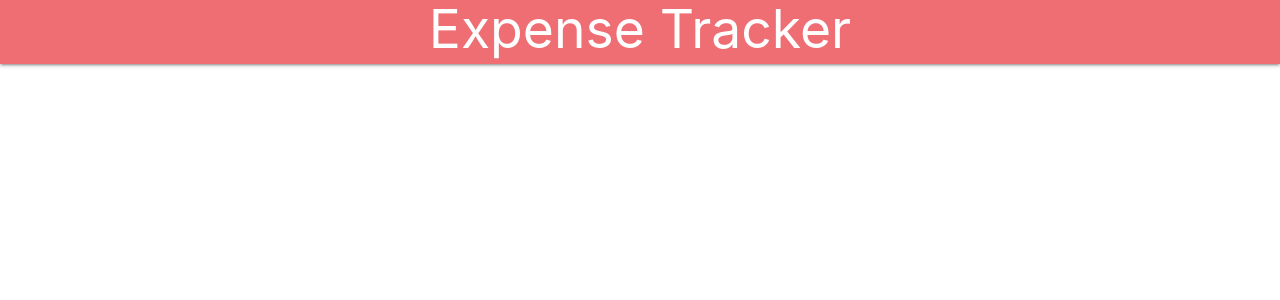
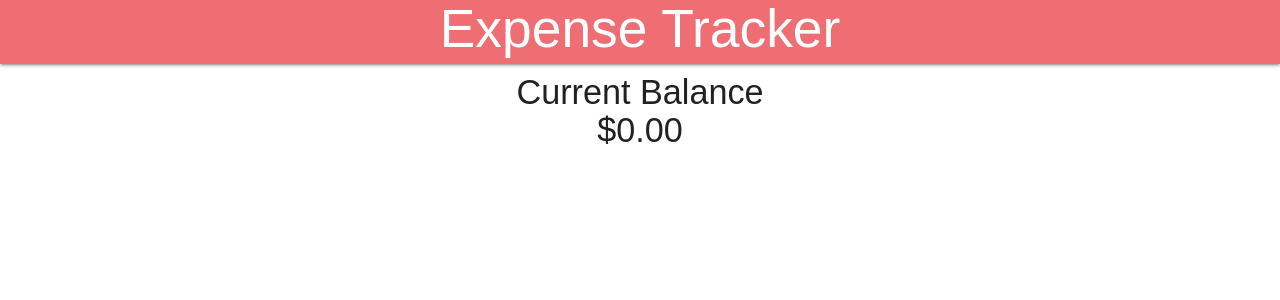
Before and after one commit to sohailshams/expense-tracker, a React (Create React App) app: page / in a window 1280 px wide. Shown: the top 300 px of the page. Built offline with nearby package versions, Linux system fonts and the light colour scheme.

Commit message:
Created Balance component

```diff
--- a/public/index.html
+++ b/public/index.html
@@ -6,6 +6,8 @@
     <meta name="viewport" content="width=device-width, initial-scale=1" />
     <meta name="theme-color" content="#000000" />
     <link rel="stylesheet" href="https://cdnjs.cloudflare.com/ajax/libs/materialize/1.0.0-rc.2/css/materialize.min.css">
+    <link rel="preconnect" href="https://fonts.gstatic.com">
+    <link href="https://fonts.googleapis.com/css2?family=Roboto+Mono&display=swap" rel="stylesheet">
     <meta
       name="description"
       content="Web site created using create-react-app"
--- a/src/App.css
+++ b/src/App.css
@@ -3,6 +3,15 @@
   margin: 0px !important;
 }
 
+body {
+  font-family: 'Roboto+Mono', sans-serif;
+}
+
 .header {
   text-align: center;
 }
+
+.current-balance {
+  text-align: center;
+  padding-top: 10px !important;
+}
--- a/src/App.js
+++ b/src/App.js
@@ -1,8 +1,16 @@
 import './App.css';
+import Balance from './components/Balance';
 import Header from './components/Header';
 
 function App() {
-  return <Header />;
+  return (
+    <div>
+      <Header />
+      <div className="container-fluid">
+        <Balance />
+      </div>
+    </div>
+  );
 }
 
 export default App;
--- a/src/components/Balance.js
+++ b/src/components/Balance.js
@@ -0,0 +1,14 @@
+import React from 'react';
+
+const Balance = () => {
+  return (
+    <div>
+      <div className="current-balance">
+        <h4>Current Balance</h4>
+        <h4>$0.00</h4>
+      </div>
+    </div>
+  );
+};
+
+export default Balance;
--- a/src/components/Header.js
+++ b/src/components/Header.js
@@ -4,7 +4,7 @@
   return (
     <div>
       <nav>
-        <div class="nav-wrapper">
+        <div className="nav-wrapper">
           <h2 className="header">Expense Tracker</h2>
         </div>
       </nav>
```
Also changed, not shown: 1 other file (tests, documents, lock files or other folders).
